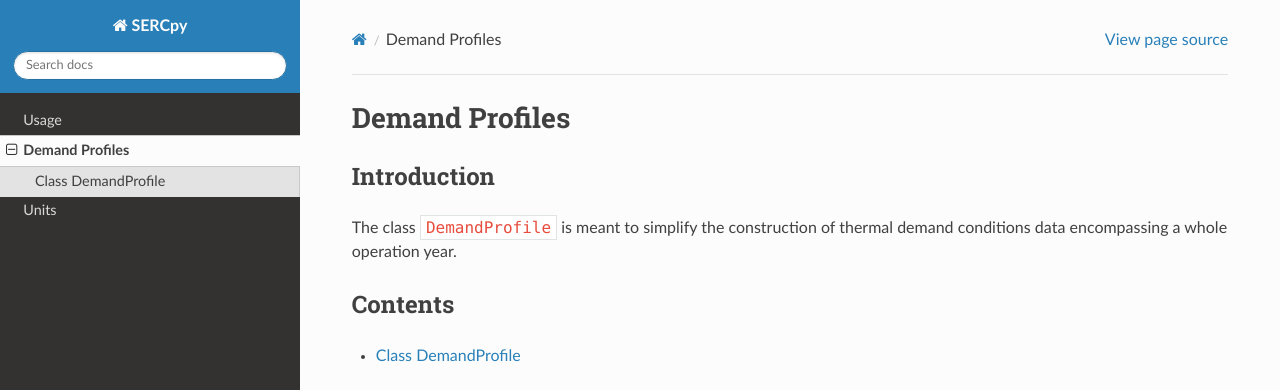
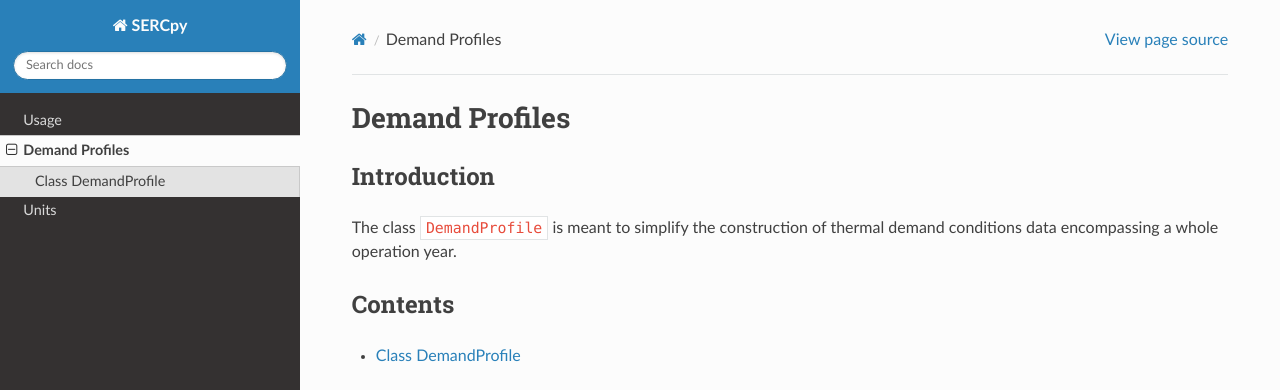
Before and after one commit to serc-chile/SERCpy, a Sphinx documentation site: the page built from docs/source/demand_profile.rst, in a window 1280 px wide. Shown: the top 390 px of the page. Built offline with Sphinx 7.4.7 and the Read the Docs theme 3.1.0, drawn with Linux system fonts in a browser that asks for light colours; pages that are not in the unit, such as notebooks, are missing from menus.

Commit message:
Update custom.css

```diff
--- a/docs/source/_static/custom.css
+++ b/docs/source/_static/custom.css
@@ -4,7 +4,7 @@ div.nblast.container {
 }
 
 code, .rst-content code.literal, .rst-content tt.literal {
-    font-size: 100% !important;
+    font-size: 93% !important;
 }
 
 /* ...but keep two back-to-back code cells tight, like a real notebook */
```
